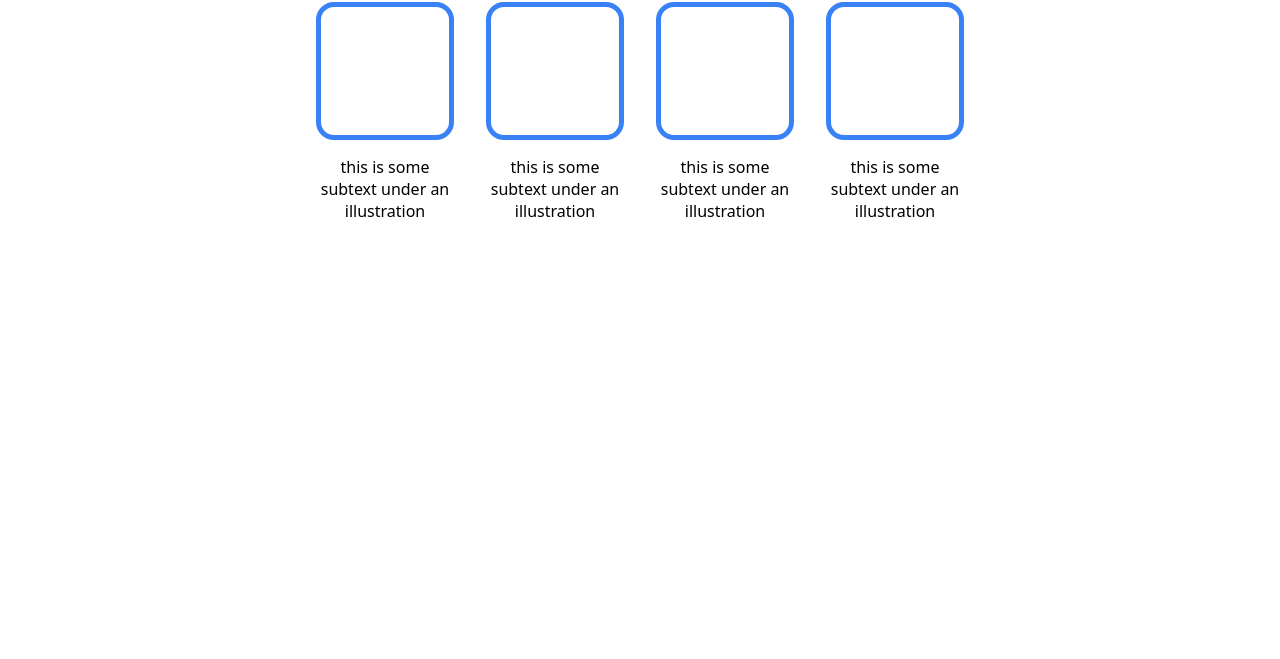
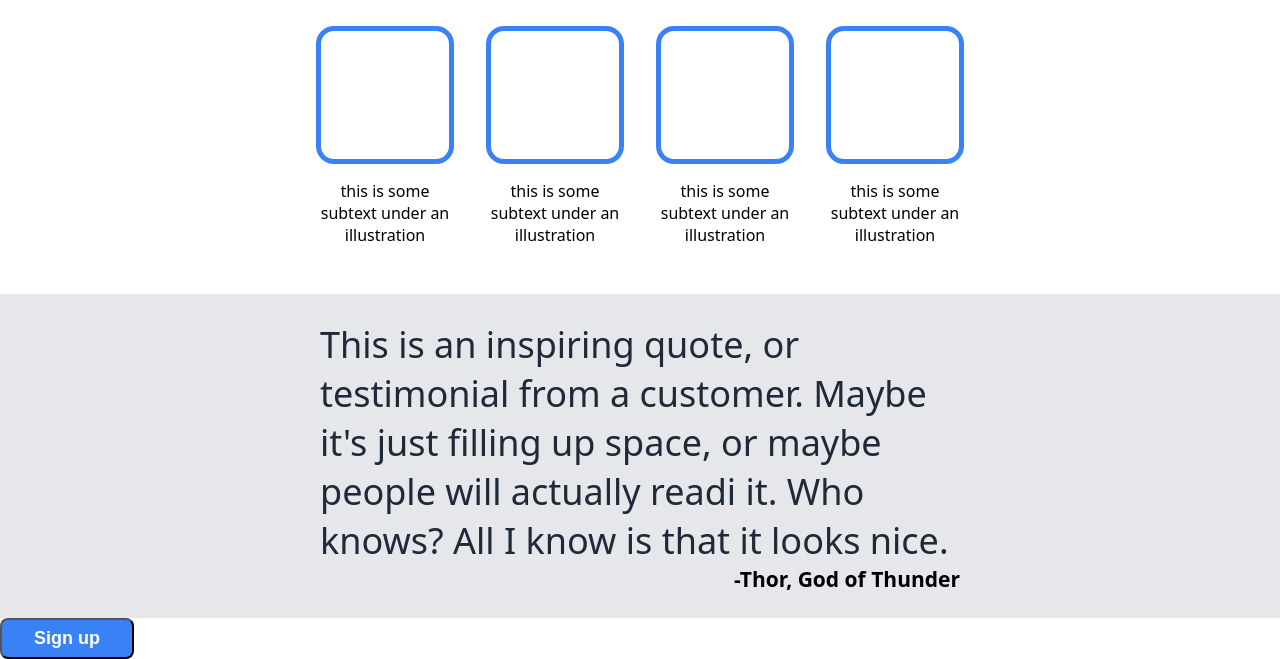
Before and after one commit to AHNox/TheOdinProject2, a plain HTML site: page index.html in a window 1280 px wide. Shown: the part 491-1150 px from the top of the page. Before the commit the page ends 800 px from the top, so only its background shows below. Drawn offline with Linux system fonts and the light colour scheme.

Commit message:
Completed Quote Section and Started on Call to Action

```diff
--- a/index.html
+++ b/index.html
@@ -52,8 +52,20 @@
 				</div>
 			</div>
 		</div>
-		<div class="inpo-quote"></div>
-		<div class="call-to-action"></div>
+		<div class="inspo-quote">
+			<div class="reg-quote">
+				This is an inspiring quote, or testimonial from a customer. Maybe it's just
+				filling up space, or maybe people will actually readi it. Who knows? All I
+				know is that it looks nice.
+			</div>
+			<div class="person-quote">-Thor, God of Thunder</div>
+		</div>
+		<div class="call-to-action">
+			<div class="cta-container">
+				<div class="cta-left"></div>
+				<button>Sign up</button>
+			</div>
+		</div>
 		<div class="footer"></div>
 	</body>
 </html>
--- a/landingPageStyles.css
+++ b/landingPageStyles.css
@@ -69,7 +69,7 @@ a {
 
 .hero-right,
 .hero-left {
-	flex: 0 0 500px;
+	flex: 0 1 30%;
 }
 
 .hero-right {
@@ -154,3 +154,23 @@ button {
 .subtext {
 	text-align: center;
 }
+
+.inspo-quote {
+	display: flex;
+	flex-direction: column;
+	align-items: center;
+	background-color: var(--quote-section-background-color);
+	padding: 2% 25%;
+}
+
+.reg-quote {
+	font-size: var(--quote-text-size);
+	font-weight: var(--quote-text-weight);
+	color: var(--quote-text-color);
+}
+
+.person-quote {
+	align-self: flex-end;
+	font-size: 21px;
+	font-weight: bold;
+}
```
